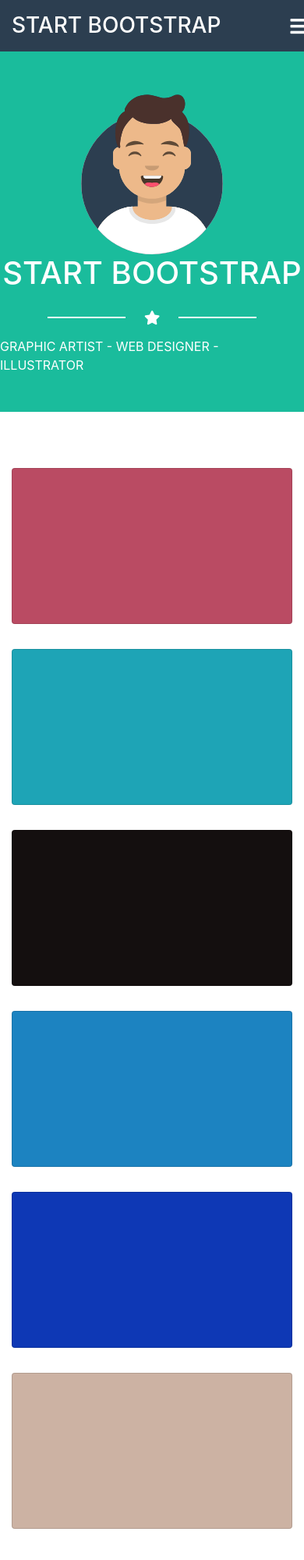
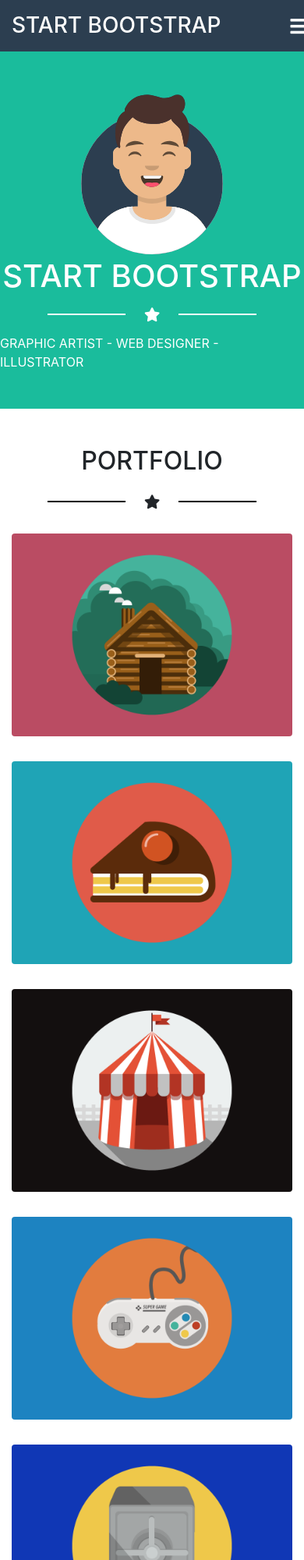
Before and after one commit to alebuttafoco/html-css-bootstrap-freelancer, a plain HTML site: page index.html in a window 390 px wide. Shown: the top 2000 px of the page at 78% size. Drawn offline with nearby package versions, Linux system fonts and the light colour scheme.

Commit message:
complete portfolio section (responsive)

```diff
--- a/assets/css/style.css
+++ b/assets/css/style.css
@@ -11,29 +11,10 @@
     background-color: #2C3E50;
 }
 
-/* cards color */
-.bg-card-1{
-    background-color: #BA4B63;
-}
-
-.bg-card-2{
-    background-color: #1EA4B6;
-}
-
-.bg-card-3{
-    background-color: #140F0F;
-}
-
-.bg-card-4{
-    background-color: #1C83C1;
-}
-
-.bg-card-5{
-    background-color: #0E38B5;
-}
-
-.bg-card-6{
-    background-color: #CCB2A3;
+/* uppercase */
+.hero_image,
+h2{
+    text-transform: uppercase;
 }
 
 /* SITE HEADER */
@@ -43,10 +24,6 @@
 }
 
 /* hero image */
-.hero_image{
-    text-transform: uppercase;
-}
-
 .hero_image img{
     width: 200px;
 }
@@ -55,7 +32,7 @@
     font-size: large;
 }
 
-.star_icon::after, .star_icon::before{
+.star_icon_white::after, .star_icon_white::before{
     content: '';
     display: inline-block;
     width: 100px;
@@ -63,10 +40,18 @@
     background-color: white;
 }
 
+.star_icon_black::after, .star_icon_black::before{
+    content: '';
+    display: inline-block;
+    width: 100px;
+    height: 2px;
+    background-color: black;
+}
+
 /* SITE MAIN */
 /* portfolio section */
-.card{
-    height: 200px; /* altezza fissa da togliere */
+.card_img img{
+    width: 100%;
 }
 
 /* about section */
--- a/index.html
+++ b/index.html
@@ -47,11 +47,14 @@
 
         <!-- site hero_image -->
         <div class="hero_image text-white bg-green d-flex flex-column align-items-center py-5">
-            <img src="./assets/img/avatar.svg" alt="avatar image">
-            <h1>start bootstrap</h1>
-            <div class="star_icon d-flex align-items-center py-3">
+            <img class="mb-1" src="./assets/img/avatar.svg" alt="avatar image">
+            <h1 class="m-0">start bootstrap</h1>
+
+            <!-- star icon -->
+            <div class="star_icon_white d-flex align-items-center py-3">
                 <i class="fas fa-star px-4"></i>
             </div>
+
             <span>graphic artist - web designer - illustrator</span>
         </div>
     </header>
@@ -61,26 +64,42 @@
     <main>
         <!-- PORTFOLIO section -->
         <section class="portfolio py-5">
-            <h2></h2>
+            <h2 class="text-center">portfolio</h2>
+            <div class="star_icon_black d-flex align-items-center d-flex justify-content-center py-3">
+                <i class="fas fa-star px-4"></i>
+            </div>
             <div class="container">
                 <div class="row row-cols-1 row-cols-md-2 row-cols-lg-3">
-                    <div class="col">
-                        <div class="card bg-card-1 my-3"></div>
+
+                    <div class="col ">
+                        <div class="card_img py-3">
+                            <img class="rounded" src="./assets/img/cabin.png" alt="">
+                        </div>
                     </div>
-                    <div class="col">
-                        <div class="card bg-card-2 my-3"></div>
+                    <div class="col ">
+                        <div class="card_img py-3">
+                            <img class="rounded" src="./assets/img/cake.png" alt="">
+                        </div>
                     </div>
-                    <div class="col">
-                        <div class="card bg-card-3 my-3"></div>
+                    <div class="col ">
+                        <div class="card_img py-3">
+                            <img class="rounded" src="./assets/img/circus.png" alt="">
+                        </div>
                     </div>
-                    <div class="col">
-                        <div class="card bg-card-4 my-3"></div>
+                    <div class="col ">
+                        <div class="card_img py-3">
+                            <img class="rounded" src="./assets/img/game.png" alt="">
+                        </div>
                     </div>
-                    <div class="col">
-                        <div class="card bg-card-5 my-3"></div>
+                    <div class="col ">
+                        <div class="card_img py-3">
+                            <img class="rounded" src="./assets/img/safe.png" alt="">
+                        </div>
                     </div>
-                    <div class="col">
-                        <div class="card bg-card-6 my-3"></div>
+                    <div class="col ">
+                        <div class="card_img my-3">
+                            <img class="rounded" src="./assets/img/submarine.png" alt="">
+                        </div>
                     </div>
                 </div>
             </div>
```
